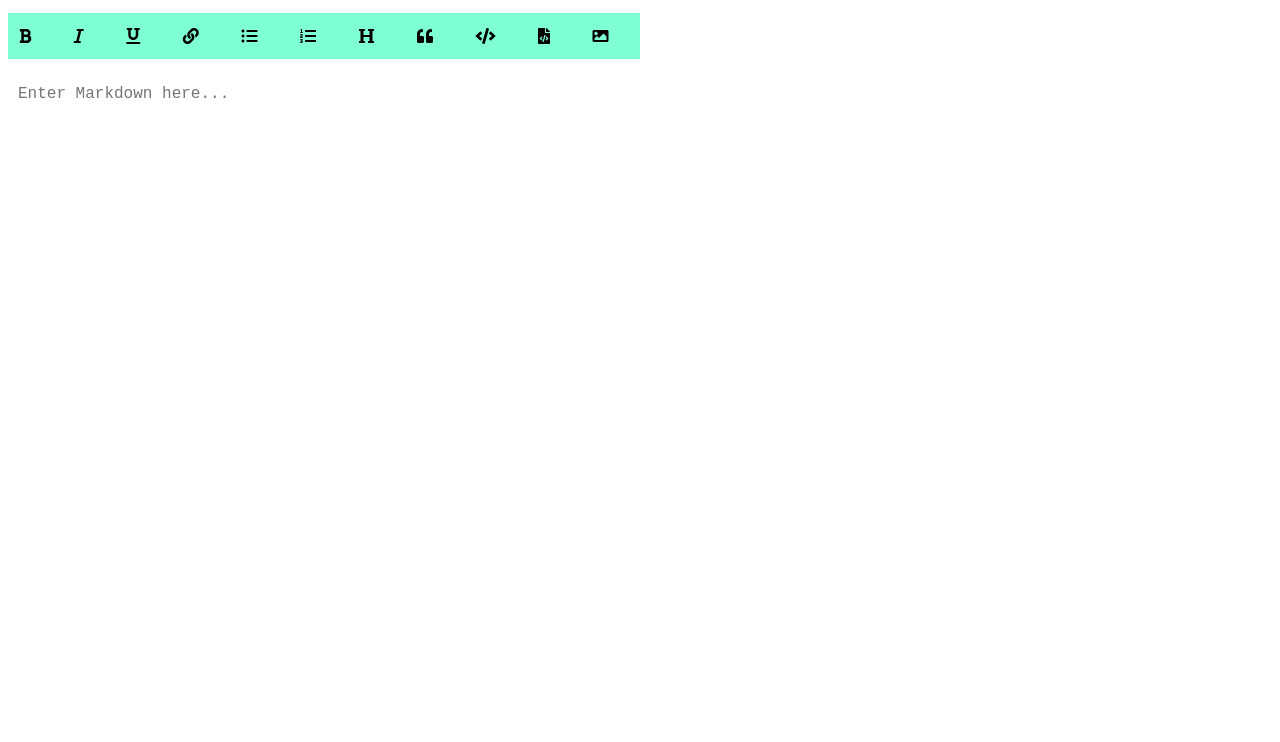
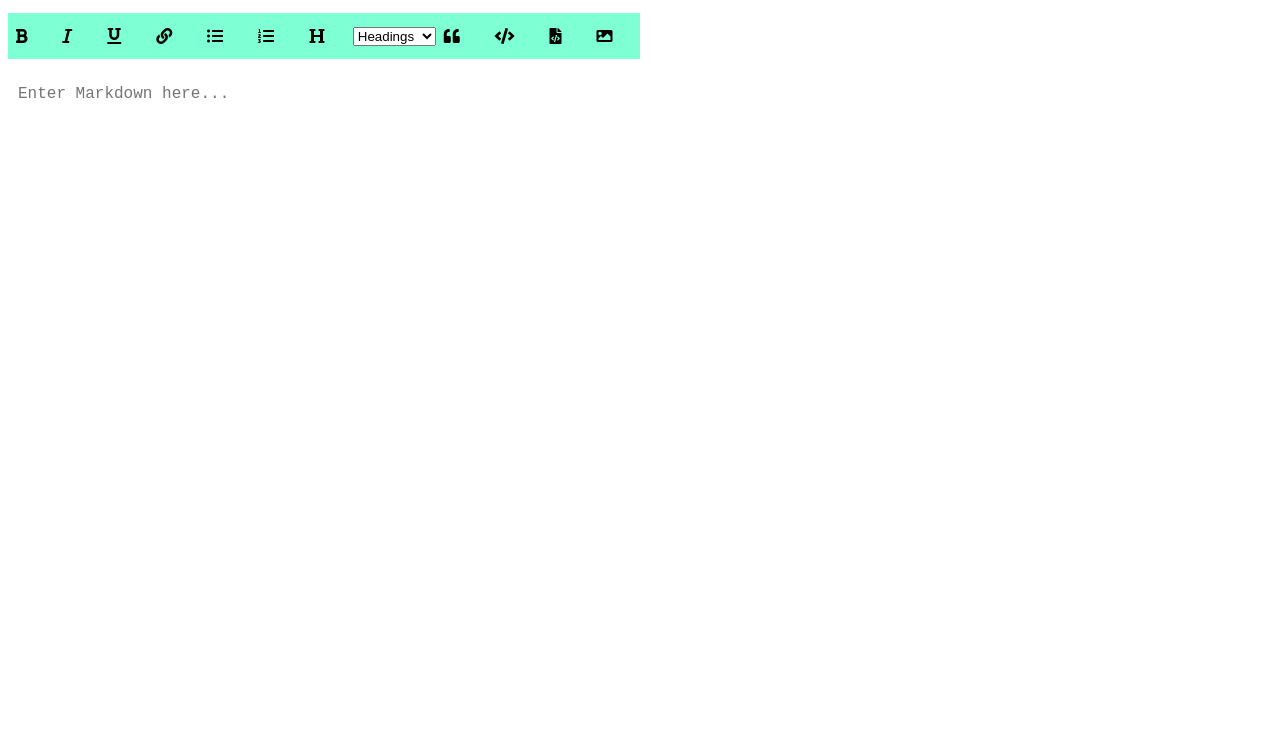
Before and after one commit to kelvinguchu/Markdown-code-converted-to-plain-text-in-realtime, a plain HTML site: page md.html in a window 1280 px wide. Shown: the part 74-816 px from the top of the page. Drawn offline with nearby package versions, Linux system fonts and the light colour scheme.

Commit message:
markdwon's main landing page

```diff
--- a/md.html
+++ b/md.html
@@ -25,6 +25,15 @@
                     <li id="unordered-list"><i class="fas fa-list-ul"></i></li>
                     <li id="ordered-list"><i class="fas fa-list-ol"></i></li>
                     <li id="heading"><i class="fas fa-heading"></i></li>
+                        <select id="heading-level">
+                        <option >Headings</option>
+                        <option value="1">Heading 1</option>
+                        <option value="2">Heading 2</option>
+                        <option value="3">Heading 3</option>
+                        <option value="4">Heading 4</option>
+                        <option value="5">Heading 5</option>
+                        <option value="6">Heading 6</option>
+                        </select>
                     <li id="quote"><i class="fas fa-quote-left"></i></li>
                     <li id="code"><i class="fas fa-code"></i></li>
                     <li id="file-code"><i class="fas fa-file-code"></i></li>
```
